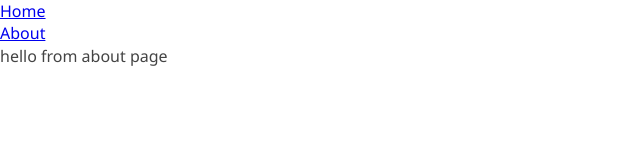
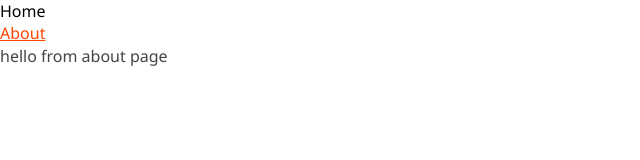
Before and after one commit to ConWinstone/react-todo-app, a React (Create React App) app: page /about in a window 1280 px wide. Shown: the top 160 px of the page, without its empty margins (0-640 px from the left). Built offline with nearby package versions, Linux system fonts and the light colour scheme.

Commit message:
colour on active navbar

```diff
--- a/src/components/Navbar.js
+++ b/src/components/Navbar.js
@@ -1,5 +1,5 @@
 import React from 'react'
-import { Link } from 'react-router-dom'
+import { NavLink } from 'react-router-dom'
 
 const Navbar = () => {
   const links = [
@@ -21,7 +21,16 @@ const Navbar = () => {
         {links.map((link) => {
           return (
             <li key={link.id}>
-              <Link to={link.path}>{link.text}</Link>
+              <NavLink
+                to={link.path}
+                style={({ isActive }) =>
+                  isActive
+                    ? { color: 'orangered', textDecoration: 'underline' }
+                    : { color: 'black', textDecoration: 'none' }
+                }
+              >
+                {link.text}
+              </NavLink>
             </li>
           )
         })}
```
